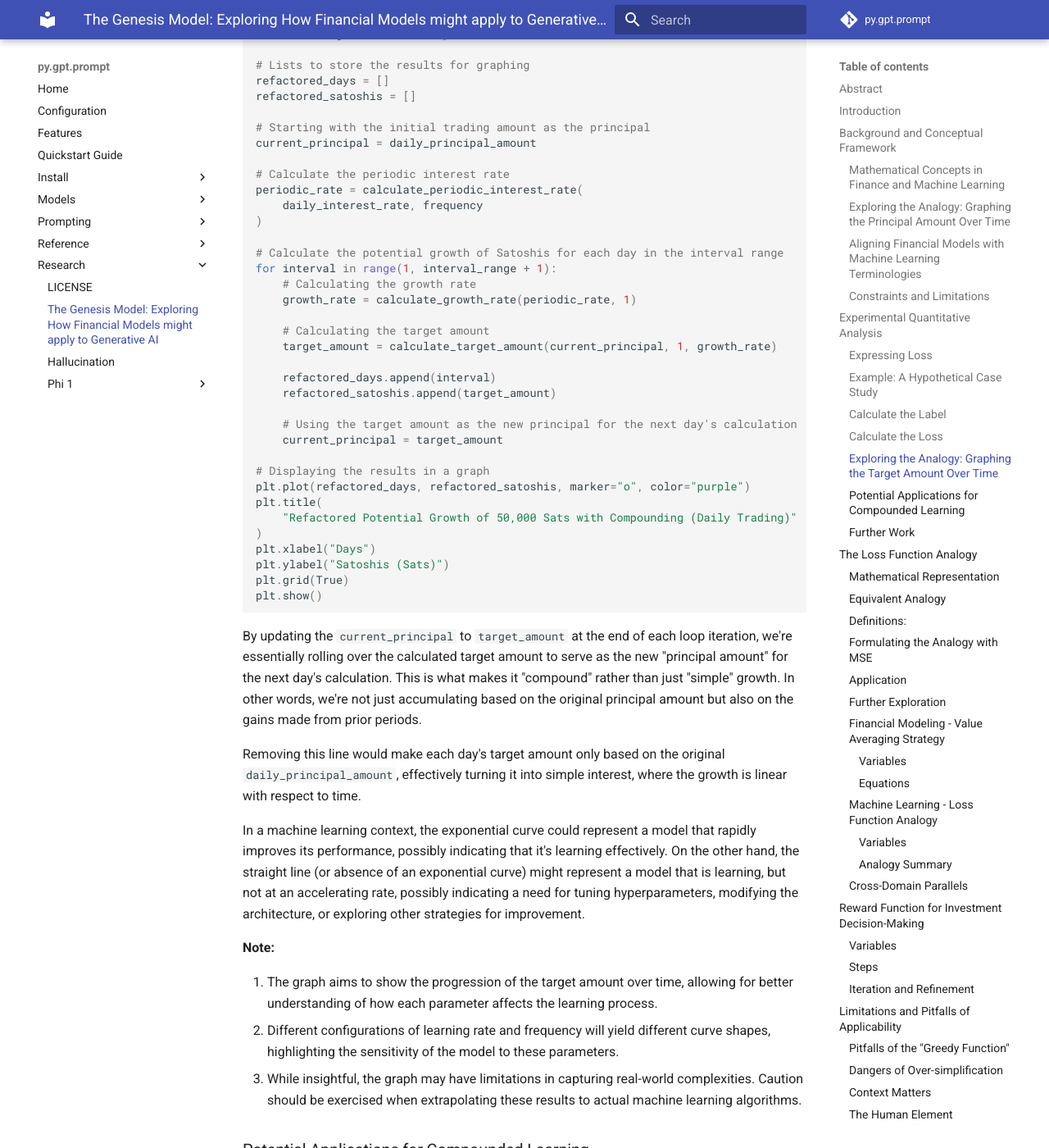
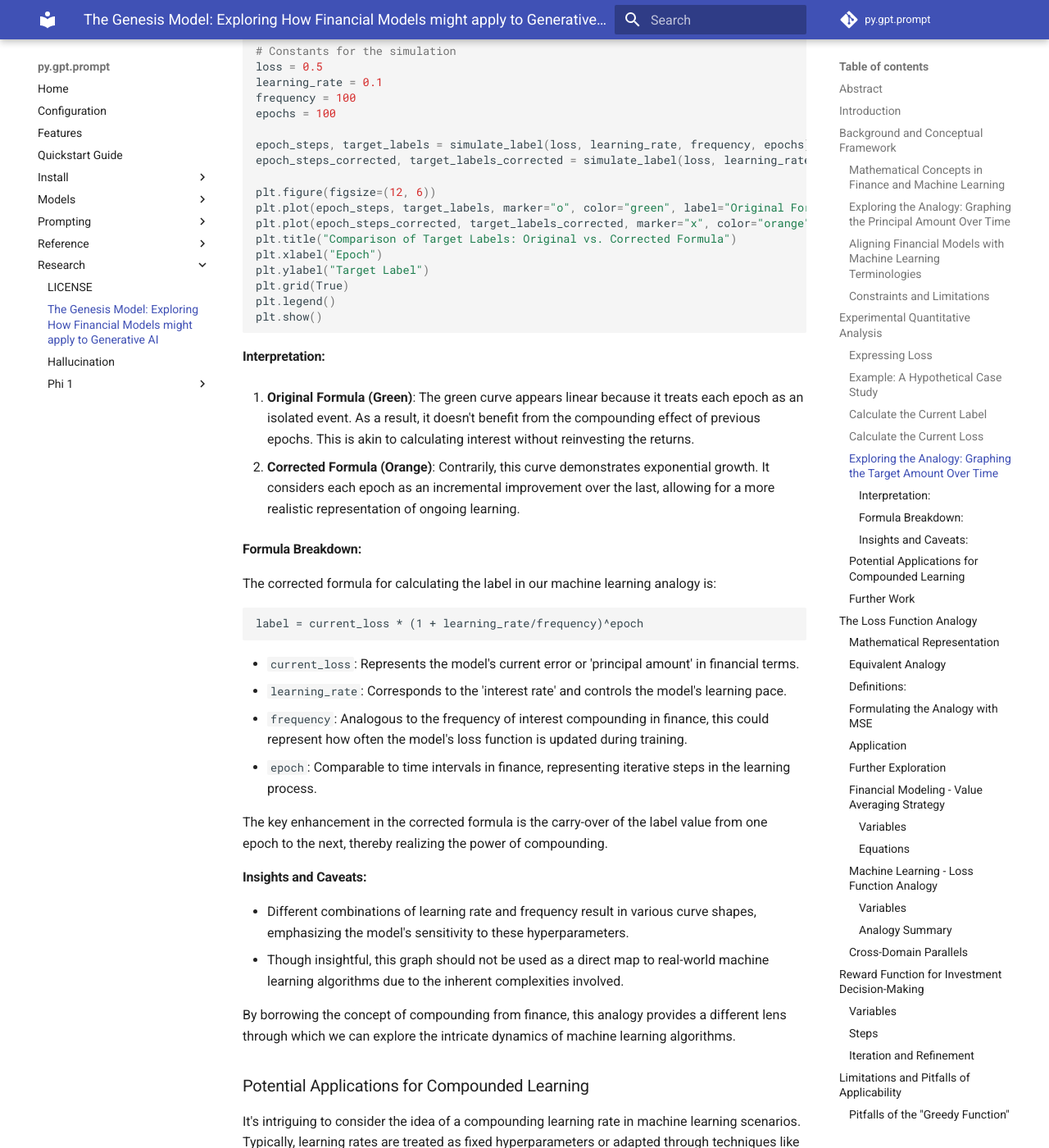
Before and after one commit to teleprint-me/py.gpt.prompt, an MkDocs documentation site: the page built from docs/research/genesis.md, in a window 1280 px wide and 1400 px high, scrolled down 7128 px. Shown: the whole window at 82% size. Built offline with MkDocs 1.6.1 and Material for MkDocs 9.7.7, drawn with Linux system fonts in a browser that asks for light colours; comment, search, counter and statistics services are not loaded; some of the changed text lies outside the part shown.

Commit message:
docs: Fix core mathematical errors

````diff
--- a/docs/research/genesis.md
+++ b/docs/research/genesis.md
@@ -73,19 +73,24 @@
 
 ### Mathematical Concepts in Finance and Machine Learning
 
-In the field of finance, concepts like compound interest are central to
-understanding how money grows over time. The equation for calculating the target
-amount with daily compounding can be expressed as:
+In the realm of finance, compound interest serves as a foundational concept,
+crucial for grasping how assets grow over time. For daily compounding, the
+formula for calculating the target amount is:
 
 ```plaintext
 periodic_interest_rate = interest_rate / frequency
-growth_rate = pow(periodic_interest_rate, interval)
-target_amount = principal_amount * interval * growth_rate
+growth_factor = 1 + periodic_interest_rate
+target_amount = principal_amount * pow(growth_factor, interval)
 ```
 
-In machine learning, similar principles apply but within the context of model
-training and loss reduction. The common goal is optimization, whether that's
-maximizing financial gain or minimizing predictive errors.
+This equation is more closely aligned with the corrected formula used in our
+machine learning analogy. It properly accounts for the initial principal amount
+and compounds the growth at each interval.
+
+In machine learning, the overarching goal is similarly based on optimization
+principles. Whether it's maximizing financial return in finance or minimizing
+loss in a machine learning model, the core mathematical concepts remain
+strikingly parallel.
 
 ### Exploring the Analogy: Graphing the Principal Amount Over Time
 
@@ -164,10 +169,10 @@
 elucidating shared patterns and structures through the following terminology
 conversion:
 
-- The `principal_amount` remains constant.
-- The `interval` is the variable, representing the number of days.
-- The `growth_rate` is exponential, as the `periodic_interest_rate` is fixed and
-  the `interval` is utilized for regular compounding.
+- `Principal Amount`: A constant that sets the scale of the investment.
+- `Interval`: A linear factor that scales with the number of trades or periods.
+- `Growth Rate`: An exponential term that represents the compounded growth over
+  the interval.
 
 However, it's essential to note that while these relationships appear
 straightforward, the exponential nature of compound interest suggests a more
@@ -215,12 +220,13 @@
 
 ## Experimental Quantitative Analysis
 
-By linking the label (target amount) with loss, epoch, learning rate, and
-frequency, we can express the relationship as follows:
+By linking the label (target amount) with loss (principal amount), epoch
+(interval or step), learning rate (interest rate), and frequency, we can express
+the relationship as follows:
 
 ```
-label = loss * epoch * improvement_rate
-label = loss * epoch * (1 + learning_rate / frequency)^epoch
+target_label = current_loss × improvement_rate
+target_label = current_loss × (1 + learning_rate / frequency)^epoch
 ```
 
 Here, the label signifies the desired outcome or target value. This equation
@@ -244,24 +250,21 @@
 training, resembling the growth rate in finance.
 
 ```
-improvement_rate = step_size^epoch
-improvement_rate = (1 + learning_rate / frequency)^epoch
+improvement_rate = step_size^epoch = (1 + learning_rate / frequency)^epoch
 ```
 
-**Loss (Principal Amount):** The loss function embodies prediction error, akin
-to the principal amount in compound interest.
+**Current Loss (Principal Amount):** The loss function embodies prediction
+error, akin to the principal amount in compound interest.
 
 ```
-loss = desired_loss / (epoch * improvement_rate)
-loss = desired_loss / (epoch * (1 + learning_rate / frequency)^epoch)
+current_loss = target_label__prev_epoch  # label sub prev_epoch
 ```
 
 **Target Amount (Label/Desired Outcome):** Mirrors accumulated value per step,
 resembling desired outcome or label in machine learning.
 
 ```
-label = loss * epoch * improvement_rate
-label = loss * epoch * (1 + learning_rate / frequency)^epoch
+target_label = current_loss × improvement_rate
 ```
 
 Through these parallels, we creatively explored connections between a financial
@@ -272,15 +275,15 @@
 
 ### Example: A Hypothetical Case Study
 
-To elucidate, consider a simple example where `loss = 0.5`, `epoch = 10`,
+To elucidate, consider a simple example where `loss = 0.5`, `epoch = 100`,
 `learning_rate = 0.1`, and `frequency = 100`. Using the equations:
 
-- Improvement Rate: `(1 + 0.1 / 100)^10`
-- Label: `0.5 * 10 * (1 + 0.1 / 100)^10`
+- Improvement Rate: `(1 + 0.1 / 100)^100`
+- Target Label: `0.5 * (1 + 0.1 / 100)^100`
 
 The results can offer practical insights into how these variables interact.
 
-### Calculate the Label
+### Calculate the Current Label
 
 We adapted the concept of compound interest for a hypothetical machine learning
 scenario:
@@ -289,121 +292,118 @@
   the learning rate and frequency.
 - `Improvement Rate (I)`: The growth or improvement rate at each step,
   calculated as the step size raised to the epoch.
-- `Label or Desired Outcome (A)`: The accumulated value or target, represented
-  as the loss times the epoch times the improvement rate.
+- `Target Label or Desired Outcome (T)`: The accumulated value or target at the
+  current epoch, represented as the current loss times the improvement rate.
 
-Equation: `A = L * E * (1 + R / F)^E`
+Equation: `T = L * (1 + R / F)^E`
 
-### Calculate the Loss
+### Calculate the Current Loss
 
 We investigated the inverse relationship, focusing on loss calculation:
 
-- `Loss (L)`: The error between predicted and actual values, analogous to the
-  principal amount in finance.
+- `Current Loss (L)`: The error between predicted and actual values at the
+  current epoch, analogous to the principal amount in finance.
 - `Epoch (E)`: A full pass through the training data, analogous to the interval
   in compound interest.
-- `Desired Loss (D)`: The minimum loss we aim to achieve, analogous to the
-  target amount.
-- **Note**: `D` is equivalent to `A` from the `Label` calculation which was
-  originally defined as the `Desired Outcome`.
+- `Current Label (T)`: The label or outcome at the current epoch, analogous to
+  the current amount in finance.
 
-Equation: `L = D / (E * (1 + R / F)^E)`
+Equation: `L = T / (1 + R / F)^E`
 
 ### Exploring the Analogy: Graphing the Target Amount Over Time
 
-In this section, we graphically represent how the target amount changes with
-respect to different parameters. This offers a visual insight into the
-relationship between loss, epochs, learning rate, and frequency.
+This section employs graphical representation to shed light on how different
+parameters affect the target amount, allowing us to better comprehend the
+relationship between loss, epochs, learning rate, and frequency in a machine
+learning context.
 
-```py
-# Importing the Matplotlib library for plotting
+```python
 import matplotlib.pyplot as plt
 
+def simulate_label(loss, learning_rate, frequency, epochs, corrected_formula=False):
+    epoch_steps = []
+    target_labels = []
+    current_loss = loss
+    periodic_rate = 1 + (learning_rate / frequency)
 
-# Redefining the functions and running the same code block for graphing
-def calculate_periodic_interest_rate(interest_rate, frequency):
-    return 1 + (interest_rate / frequency)
+    for epoch in range(1, epochs + 1):
+        if corrected_formula:
+            improvement_rate = pow(periodic_rate, epoch)
+            label = current_loss * improvement_rate
+            current_loss = label
+        else:
+            improvement_rate = pow(periodic_rate, epoch)
+            label = loss * epoch * improvement_rate
 
+        epoch_steps.append(epoch)
+        target_labels.append(label)
 
-def calculate_growth_rate(periodic_interest_rate, interval):
-    return pow(periodic_interest_rate, interval)
-
-
-def calculate_target_amount(principal_amount, interval, growth_rate):
-    return principal_amount * interval * growth_rate
-
+    return epoch_steps, target_labels
 
 # Constants for the simulation
-daily_principal_amount = 50_000  # 50,000 Sats
-daily_interest_rate = 5 / 100  # 5% daily interest rate
-frequency = 365  # daily compounding
-interval_range = 30  # 30 days
+loss = 0.5
+learning_rate = 0.1
+frequency = 100
+epochs = 100
 
-# Lists to store the results for graphing
-refactored_days = []
-refactored_satoshis = []
+epoch_steps, target_labels = simulate_label(loss, learning_rate, frequency, epochs)
+epoch_steps_corrected, target_labels_corrected = simulate_label(loss, learning_rate, frequency, epochs, True)
 
-# Starting with the initial trading amount as the principal
-current_principal = daily_principal_amount
-
-# Calculate the periodic interest rate
-periodic_rate = calculate_periodic_interest_rate(
-    daily_interest_rate, frequency
-)
-
-# Calculate the potential growth of Satoshis for each day in the interval range
-for interval in range(1, interval_range + 1):
-    # Calculating the growth rate
-    growth_rate = calculate_growth_rate(periodic_rate, 1)
-
-    # Calculating the target amount
-    target_amount = calculate_target_amount(current_principal, 1, growth_rate)
-
-    refactored_days.append(interval)
-    refactored_satoshis.append(target_amount)
-
-    # Using the target amount as the new principal for the next day's calculation
-    current_principal = target_amount
-
-# Displaying the results in a graph
-plt.plot(refactored_days, refactored_satoshis, marker="o", color="purple")
-plt.title(
-    "Refactored Potential Growth of 50,000 Sats with Compounding (Daily Trading)"
-)
-plt.xlabel("Days")
-plt.ylabel("Satoshis (Sats)")
+plt.figure(figsize=(12, 6))
+plt.plot(epoch_steps, target_labels, marker="o", color="green", label="Original Formula")
+plt.plot(epoch_steps_corrected, target_labels_corrected, marker="x", color="orange", label="Corrected Formula")
+plt.title("Comparison of Target Labels: Original vs. Corrected Formula")
+plt.xlabel("Epoch")
+plt.ylabel("Target Label")
 plt.grid(True)
+plt.legend()
 plt.show()
 ```
 
-By updating the `current_principal` to `target_amount` at the end of each loop
-iteration, we're essentially rolling over the calculated target amount to serve
-as the new "principal amount" for the next day's calculation. This is what makes
-it "compound" rather than just "simple" growth. In other words, we're not just
-accumulating based on the original principal amount but also on the gains made
-from prior periods.
+#### Interpretation:
 
-Removing this line would make each day's target amount only based on the
-original `daily_principal_amount`, effectively turning it into simple interest,
-where the growth is linear with respect to time.
+1. **Original Formula (Green)**: The green curve appears linear because it
+   treats each epoch as an isolated event. As a result, it doesn't benefit from
+   the compounding effect of previous epochs. This is akin to calculating
+   interest without reinvesting the returns.
 
-In a machine learning context, the exponential curve could represent a model
-that rapidly improves its performance, possibly indicating that it's learning
-effectively. On the other hand, the straight line (or absence of an exponential
-curve) might represent a model that is learning, but not at an accelerating
-rate, possibly indicating a need for tuning hyperparameters, modifying the
-architecture, or exploring other strategies for improvement.
+2. **Corrected Formula (Orange)**: Contrarily, this curve demonstrates
+   exponential growth. It considers each epoch as an incremental improvement
+   over the last, allowing for a more realistic representation of ongoing
+   learning.
 
-**Note:**
+#### Formula Breakdown:
 
-1. The graph aims to show the progression of the target amount over time,
-   allowing for better understanding of how each parameter affects the learning
-   process.
-2. Different configurations of learning rate and frequency will yield different
-   curve shapes, highlighting the sensitivity of the model to these parameters.
-3. While insightful, the graph may have limitations in capturing real-world
-   complexities. Caution should be exercised when extrapolating these results to
-   actual machine learning algorithms.
+The corrected formula for calculating the label in our machine learning analogy
+is:
+
+```
+label = current_loss * (1 + learning_rate/frequency)^epoch
+```
+
+- `current_loss`: Represents the model's current error or 'principal amount' in
+  financial terms.
+- `learning_rate`: Corresponds to the 'interest rate' and controls the model's
+  learning pace.
+- `frequency`: Analogous to the frequency of interest compounding in finance,
+  this could represent how often the model's loss function is updated during
+  training.
+- `epoch`: Comparable to time intervals in finance, representing iterative steps
+  in the learning process.
+
+The key enhancement in the corrected formula is the carry-over of the label
+value from one epoch to the next, thereby realizing the power of compounding.
+
+#### Insights and Caveats:
+
+- Different combinations of learning rate and frequency result in various curve
+  shapes, emphasizing the model's sensitivity to these hyperparameters.
+- Though insightful, this graph should not be used as a direct map to real-world
+  machine learning algorithms due to the inherent complexities involved.
+
+By borrowing the concept of compounding from finance, this analogy provides a
+different lens through which we can explore the intricate dynamics of machine
+learning algorithms.
 
 ### Potential Applications for Compounded Learning
 
````
